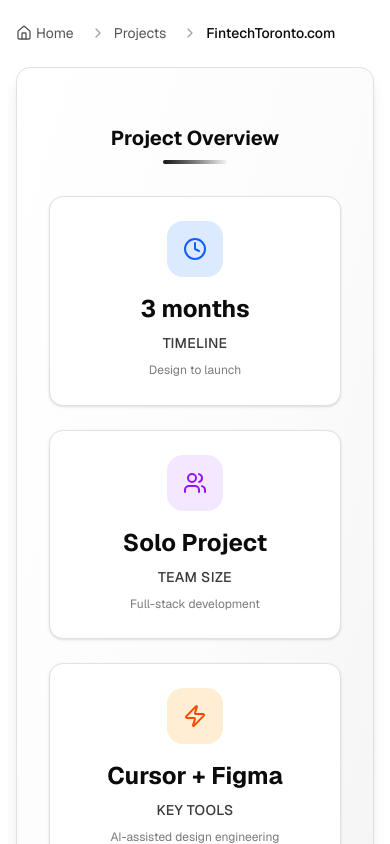
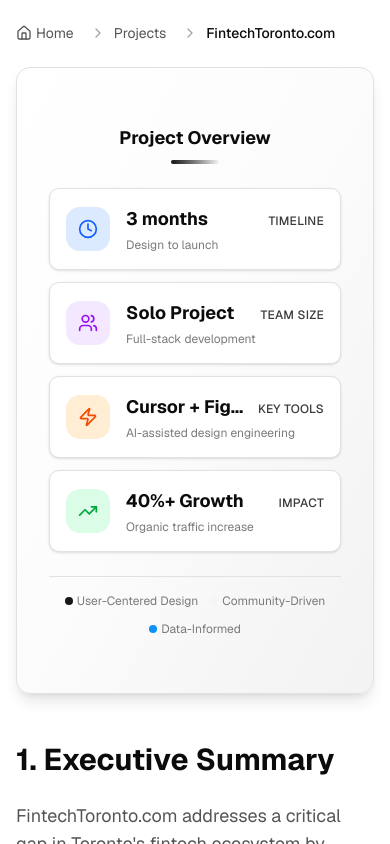
Before and after one commit to karanbalaji/ux-portfolio, a Next.js app: page /projects/fintechtoronto in a window 390 px wide. Shown: the part 1200-2044 px from the top of the page. Built offline with nearby package versions, Linux system fonts and the light colour scheme.

Commit message:
UX imrpovements on case study page and issues with fonts in light / dark mode 1.1

```diff
--- a/src/app/projects/fintechtoronto/components/back-to-top.tsx
+++ b/src/app/projects/fintechtoronto/components/back-to-top.tsx
@@ -36,10 +36,10 @@
     <Button
       onClick={scrollToTop}
       size="icon"
-      className="fixed bottom-8 right-8 z-40 h-12 w-12 rounded-full bg-primary hover:bg-primary/90 text-white shadow-lg hover:shadow-xl transition-all duration-200 transform hover:scale-105"
+      className="fixed bottom-8 right-8 z-40 h-12 w-12 rounded-full bg-primary hover:bg-primary/90 text-white dark:bg-white dark:hover:bg-grey-100 dark:text-grey-900 shadow-lg hover:shadow-xl transition-all duration-200 transform hover:scale-105"
       aria-label="Back to top"
     >
-      <ArrowUp className="h-5 w-5" />
+      <ArrowUp className="h-5 w-5 text-white dark:text-grey-900" />
     </Button>
   )
 }
--- a/src/app/projects/fintechtoronto/components/quick-facts.tsx
+++ b/src/app/projects/fintechtoronto/components/quick-facts.tsx
@@ -36,14 +36,45 @@
   return (
     <Card className="border border-grey-200 dark:border-grey-700 bg-gradient-to-br from-white via-grey-50/50 to-primary/5 dark:from-grey-900 dark:via-grey-800/50 dark:to-primary/10 shadow-lg">
       <CardContent className="p-8">
-        <div className="text-center mb-8">
-          <h3 className="text-xl font-bold text-grey-900 dark:text-grey-50 mb-2">
+        <div className="text-center mb-6 lg:mb-8">
+          <h3 className="text-lg lg:text-xl font-bold text-grey-900 dark:text-grey-50 mb-2">
             Project Overview
           </h3>
-          <div className="w-16 h-1 bg-gradient-to-r from-primary to-secondary mx-auto rounded-full"></div>
+          <div className="w-12 lg:w-16 h-1 bg-gradient-to-r from-primary to-secondary mx-auto rounded-full"></div>
         </div>
 
-        <div className="grid grid-cols-1 sm:grid-cols-2 lg:grid-cols-4 gap-6">
+        {/* Mobile Layout - Compact Horizontal */}
+        <div className="block lg:hidden space-y-3">
+          {facts.map((fact, index) => {
+            const IconComponent = fact.icon
+            return (
+              <div key={index} className="bg-white dark:bg-grey-800 p-4 rounded-lg border border-grey-200 dark:border-grey-600 shadow-sm">
+                <div className="flex items-center gap-4">
+                  <div className={`p-3 rounded-xl ${fact.color} flex-shrink-0`}>
+                    <IconComponent className="h-5 w-5" />
+                  </div>
+
+                  <div className="flex-1 min-w-0">
+                    <div className="flex items-baseline justify-between gap-2">
+                      <div className="text-lg font-bold text-grey-900 dark:text-grey-50 truncate">
+                        {fact.value}
+                      </div>
+                      <div className="text-xs font-medium text-grey-700 dark:text-grey-200 uppercase tracking-wide flex-shrink-0">
+                        {fact.label}
+                      </div>
+                    </div>
+                    <div className="text-xs text-grey-500 dark:text-grey-400 mt-1">
+                      {fact.description}
+                    </div>
+                  </div>
+                </div>
+              </div>
+            )
+          })}
+        </div>
+
+        {/* Desktop Layout - Original Cards */}
+        <div className="hidden lg:grid grid-cols-4 gap-6">
           {facts.map((fact, index) => {
             const IconComponent = fact.icon
             return (
@@ -72,8 +103,8 @@
           })}
         </div>
 
-        <div className="mt-8 pt-6 border-t border-grey-200 dark:border-grey-600">
-          <div className="flex flex-wrap justify-center gap-4 text-xs text-grey-500 dark:text-grey-400">
+        <div className="mt-6 lg:mt-8 pt-4 lg:pt-6 border-t border-grey-200 dark:border-grey-600">
+          <div className="flex flex-wrap justify-center gap-3 lg:gap-4 text-xs text-grey-500 dark:text-grey-400">
             <span className="flex items-center gap-1">
               <div className="w-2 h-2 bg-primary rounded-full"></div>
               User-Centered Design
```
